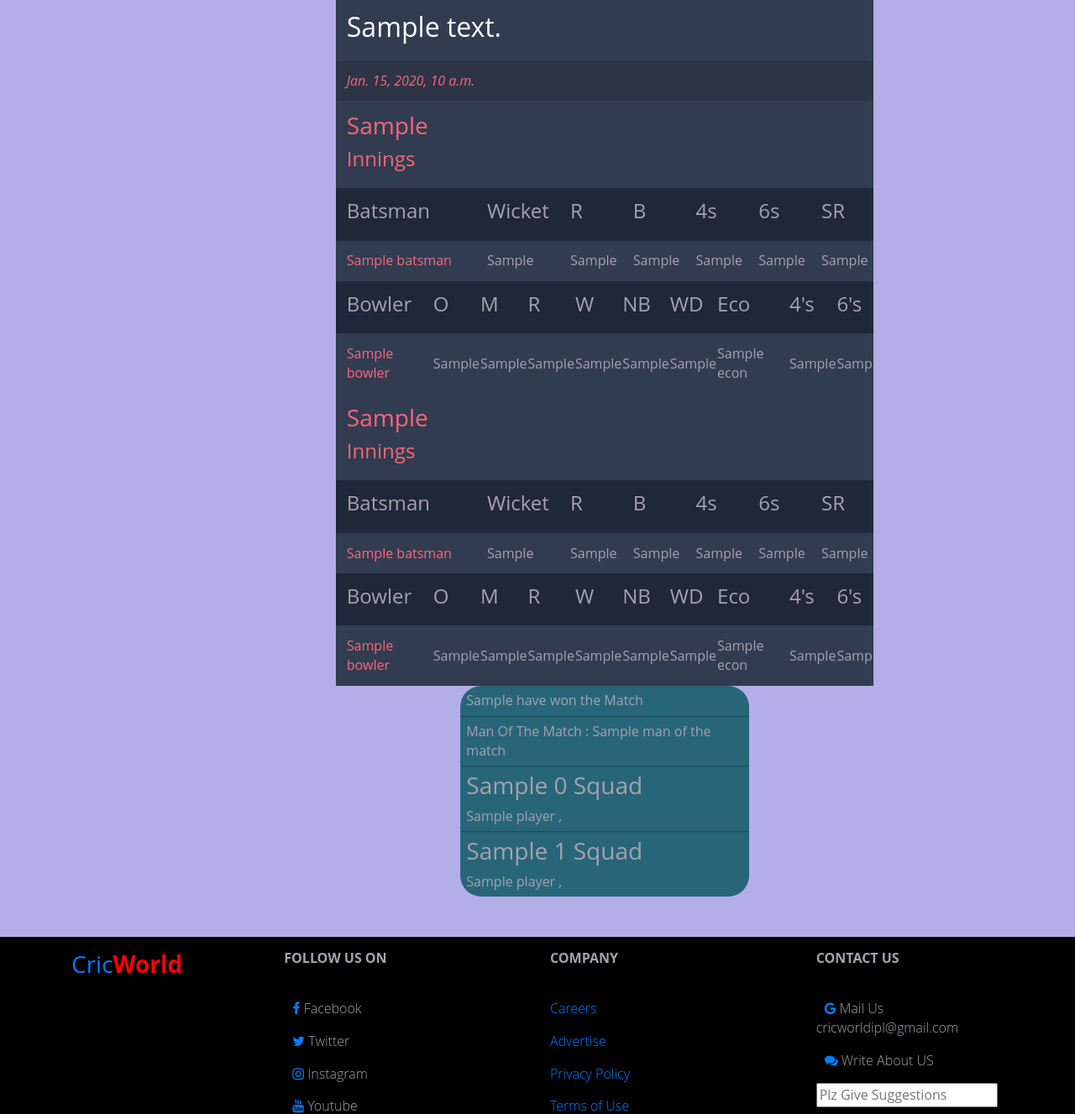
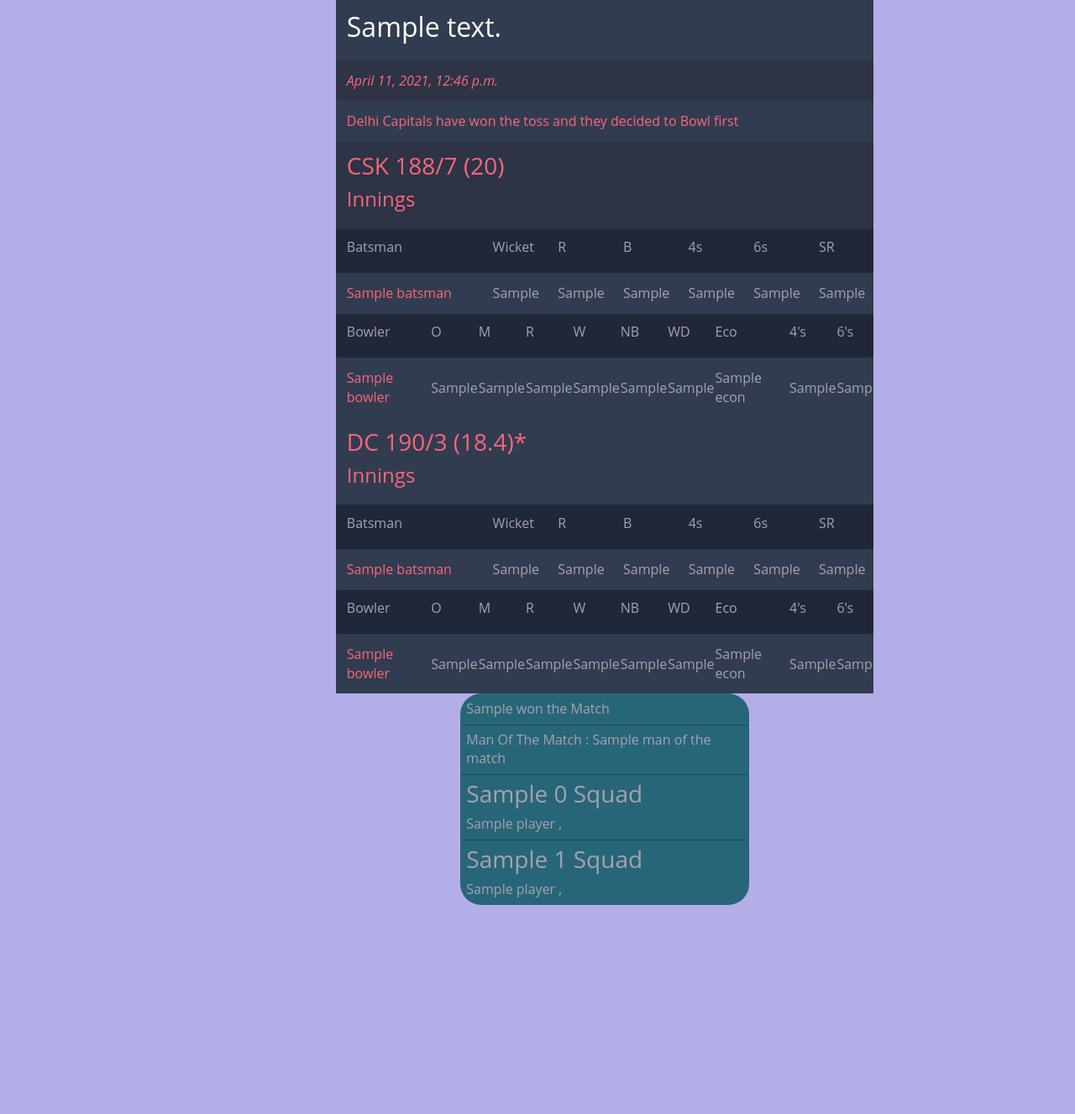
Before and after one commit to shivam-nitw/cricworld, a Django app: template templates/scoreboard.html in a window 1280 px wide. Shown: the part 60-1387 px from the top of the page at 84% size. After the commit the page ends 1138 px from the top, so only its background shows below. Run offline with Django 3.2, Linux system fonts and the light colour scheme; data comes from the database, SQL or seed files in the repository; both versions use the stored data as it was after the commit; the template is opened without the code that fills it: values that come from a table or form of the project are taken from there, most other values are stand-ins (such as "Sample title", 1, 10 or a date in 2020); some libraries are stand-ins or nearby versions.

Commit message:
semi-final

```diff
--- a/Cricworld/settings.py
+++ b/Cricworld/settings.py
@@ -125,5 +125,4 @@
 ]
 
 STATIC_ROOT = os.path.join(BASE_DIR, 'assets' )
-
 django_heroku.settings(locals())
--- a/static/css/styletwo.css
+++ b/static/css/styletwo.css
@@ -1,4 +1,3 @@
-
 .body {
   font-family: 'Open Sans', sans-serif;
   font-weight: 300;
@@ -263,11 +262,7 @@
   transition-timing-function: line;
 }
 
-@media (max-width: 800px) {
-.container td:nth-child(4),
-.container th:nth-child(4),.cont td:nth-child(4),
-.cont th:nth-child(4) { display: none; }
-}
+
 @media (min-width: 1200px){
   .box ,.extra{
     width: 50%;
@@ -283,12 +278,15 @@
 
 
   }
+  .extra {
+    width: 100%;
+    margin-bottom: 2em;
 
+  }
+}
 @media (min-width: 768px) and  (max-width: 1200px){
   .extra {
-
  	margin-bottom: 2em;
-
   }
 }
     hr {
@@ -297,6 +295,14 @@
 .extra{
   		margin-bottom: -10em;
      height: 50vh;
-
-
 }
+@media (max-width: 768px){
+  .box,.extra {
+    width: 100%;
+    margin-bottom: 2em;
+  }
+@media(max-width: 800px){
+    .container td:nth-child(6),
+    .conatainer th:nth-child(6),.cont
+    td:nth-child(6){ display : none;}
+}
--- a/templates/index.html
+++ b/templates/index.html
@@ -18,8 +18,8 @@
 
 	<main>
 		<section>
-			<h3>Welcome To Cricket ADDA</h3>
-			<h1>WE CELEBRATE CRICKET FOR <span class="change_content"> </span> <span style="margin-top: -10px;"> | </span> </h1>
+			<h3>Welcome To Cricworld</h3>
+			<h1>WE CELEBRATE CRICKET FOR <span class="change_content"> </span> <span style="margin-top: -10px;">  </span> </h1>
 			<p>"It's More Than  cricket"</p>
 			<a href='/home' class="btnone">Click To explore Cricket</a>
 		</section>
--- a/templates/scoreboard.html
+++ b/templates/scoreboard.html
@@ -127,28 +127,37 @@
       </nav>
        <div class="box">
             <table class="container">
+                    {% if resS.description != "null"%}
                     <tr>
-                        <td colspan="7"><h2 style = "color : white "} >{{resC.description}}</h2></td>
+                        <td colspan="7"><h2 style = "color : white "} >{{resS.description}}</h2></td>
                      </tr>
+                    {% else %}
+                    <tr>
+                        <td colspan="7"><h2 style = "color : white "} >{{resC.teamone}}   VS     {{resC.teamtwo}}</h2></td>
+                     </tr>
+                    {% endif %}
+
                 <tr>
                     <td  colspan="7"> <i>{{resC.date}}</i></td>
                 </tr>
+                <tr ><td colspan="7">{{resC.toss_winner_team}}  have won the toss and they  decided to {{resC.elected}} first</td></tr>
+
               <!--First Innings batting-->
                     <tr>
-                        <td colspan="7"><h3>{{resC.score1}}  <h4>Innings</h4>    </h3></td>
+                        <td colspan="7"><h3>{{resC.scoreone}}  <h4>Innings</h4>    </h3></td>
                     </tr>
                         <tr>
-                              <th><h4>Batsman</h4></th>
-                              <th><h4>Wicket</h4></th>
-                              <th><h4>R</h4></th>
-                              <th><h4>B</h4></th>
-                              <th><h4>4s</h4></th>
-                              <th><h4>6s</h4></th>
-                              <th><h4>SR</h4></th>
+                              <th><h6>Batsman</h6></th>
+                              <th><h6>Wicket</h6></th>
+                              <th><h6>R</h6></th>
+                              <th><h6>B</h6></th>
+                              <th><h6>4s</h6></th>
+                              <th><h6>6s</h6></th>
+                              <th><h6>SR</h6></th>
                          </tr>
 
                     <tbody>
-                          {% for i in resC.summary.data.batting.0.scores %}
+                          {% for i in resS.data.batting.0.scores %}
                               <tr>
                                   <td>{{i.batsman}}</td>
                                   <td>{{i.dismissal_info}}</td>
@@ -163,25 +172,25 @@
             </table>
         </div>
 
-                  <!--First Innings Bowling -->
+                  <!--First Inning Bowling -->
                   <div class="box">
                       <table class="container">
                           <thead>
                             <tr>
-                              <th><h4>Bowler</h4></th>
-                              <th><h4>O</h4></th>
-                              <th><h4>M</h4></th>
-                              <th><h4>R</h4></th>
-                              <th><h4>W</h4></th>
-                              <th><h4>NB</h4></th>
-                              <th><h4>WD</h4></th>
-                              <th><h4>Eco</h4></th>
-                              <th><h4>4's</h4></th>
-                              <th><h4>6's</h4></th>
+                              <th><h6>Bowler</h6></th>
+                              <th><h6>O</h6></th>
+                              <th><h6>M</h6></th>
+                              <th><h6>R</h6></th>
+                              <th><h6>W</h6></th>
+                              <th><h6>NB</h6></th>
+                              <th><h6>WD</h6></th>
+                              <th><h6>Eco</h6></th>
+                              <th><h6>4's</h6></th>
+                              <th><h6>6's</h6></th>
                             </tr>
                           </thead>
                            <tbody>
-                          {% for i in resC.summary.data.bowling.0.scores %}
+                          {% for i in resS.data.bowling.0.scores %}
                               <tr>
                                   <td>{{i.bowler}}</td>
                                   <td>{{i.O}}</td>
@@ -191,8 +200,8 @@
                                   <td>{{i.NB}}</td>
                                   <td>{{i.WD}}</td>
                                   <td>{{i.Econ}}</td>
+                                  <td>{{i.4s}}</td>
                                   <td>{{i.6s}}</td>
-                                  <td>{{i.4s}}</td>
                               </tr>
                           {% endfor %}
                            </tbody>
@@ -204,21 +213,20 @@
                   {% if resC.batsecond != "null" %}
                       <div class="box">
                           <table class="container">
-
                                 <tr>
-                                 <td colspan="7"><h3>{{resC.score2}}  </h3><h4>Innings</h4></td>
+                                 <td colspan="7"><h3>{{resC.scoretwo}}  </h3><h4>Innings</h4></td>
                                 </tr>
                                 <tr>
-                                  <th><h4>Batsman</h4></th>
-                                  <th><h4>Wicket</h4></th>
-                                  <th><h4>R</h4></th>
-                                  <th><h4>B</h4></th>
-                                  <th><h4>4s</h4></th>
-                                  <th><h4>6s</h4></th>
-                                  <th><h4>SR</h4></th>
+                                  <th><h6>Batsman</h6></th>
+                                  <th><h6>Wicket</h6></th>
+                                  <th><h6>R</h6></th>
+                                  <th><h6>B</h6></th>
+                                  <th><h6>4s</h6></th>
+                                  <th><h6>6s</h6></th>
+                                  <th><h6>SR</h6></th>
                                 </tr>
                                 <tbody>
-                                {% for i in resC.summary.data.batting.1.scores %}
+                                {% for i in resS.data.batting.1.scores %}
                                   <tr>
                                       <td>{{i.batsman}}</td>
                                       <td>{{i.dismissal_info}}</td>
@@ -238,20 +246,20 @@
                           <table class="container">
                               <thead>
                                 <tr>
-                                  <th><h4>Bowler</h4></th>
-                                  <th><h4>O</h4></th>
-                                  <th><h4>M</h4></th>
-                                  <th><h4>R</h4></th>
-                                  <th><h4>W</h4></th>
-                                  <th><h4>NB</h4></th>
-                                  <th><h4>WD</h4></th>
-                                  <th><h4>Eco</h4></th>
-                                  <th><h4>4's</h4></th>
-                                  <th><h4>6's</h4></th>
+                                  <th><h6>Bowler</h6></th>
+                                  <th><h6>O</h6></th>
+                                  <th><h6>M</h6></th>
+                                  <th><h6>R</h6></th>
+                                  <th><h6>W</h6></th>
+                                  <th><h6>NB</h6></th>
+                                  <th><h6>WD</h6></th>
+                                  <th><h6>Eco</h6></th>
+                                  <th><h6>4's</h6></th>
+                                  <th><h6>6's</h6></th>
                                 </tr>
                               </thead>
                                 <tbody>
-                              {% for i in resC.summary.data.bowling.1.scores %}
+                              {% for i in resS.data.bowling.1.scores %}
                                   <tr>
                                       <td>{{i.bowler}}</td>
                                       <td>{{i.O}}</td>
@@ -261,8 +269,8 @@
                                       <td>{{i.NB}}</td>
                                       <td>{{i.WD}}</td>
                                       <td>{{i.Econ}}</td>
+                                      <td>{{i.4s}}</td>
                                       <td>{{i.6s}}</td>
-                                      <td>{{i.4s}}</td>
                                   </tr>
                               {% endfor %}
                                <tbody>
@@ -275,30 +283,30 @@
     <table class="cont" style="background: #276678;border-radius: 25px">
       <tbody>
               <tr>
-                  <td colspan="2">{% if resC.summary.data.winner_team != "null" %}
-                            {{ resC.summary.data.winner_team}} have won the Match
+                  <td colspan="2">{% if resS.data.winner_team != "null" %}
+                            {{ resS.data.winner_team}} won the Match
                       {% endif %}
                   </td>
               </tr>
               <tr>
                   <td colspan="2">
-                      {% if resC.summary.data.man_of_the_match != "null" %}
-                      Man Of The Match : {{resC.summary.data.man_of_the_match.name}}
+                      {% if resS.data.man_of_the_match != "null" %}
+                      Man Of The Match : {{resS.data.man_of_the_match.name}}
                       {% endif %}
                   </td>
               </tr>
               <tr>
                   <td colspan="2">
-                  <h3>{{resC.summary.data.team.0.name}} Squad</h3>
-                      {% for i in resC.summary.data.team.0.players %}
+                  <h3>{{resS.data.team.0.name}} Squad</h3>
+                      {% for i in resS.data.team.0.players %}
                         {{i.name}} ,
                       {% endfor %}
                   </td>
                 </tr>
                 <tr>
                   <td>
-                      <h3>{{resC.summary.data.team.1.name}} Squad</h3>
-                      {% for i in resC.summary.data.team.1.players %}
+                      <h3>{{resS.data.team.1.name}} Squad</h3>
+                      {% for i in resS.data.team.1.players %}
                         {{i.name}} ,
                       {% endfor %}
                   </td>
@@ -308,103 +316,5 @@
       </div>
       <!-- *************************footer start************************* -->
         <!-- Footer -->
-        <footer class="page-footer font-small blue-grey lighten-5" style="background-color: black">
-          <!-- Footer Links -->
-          <div class="container text-center text-md-left mt-5">
-            <!-- Grid row -->
-            <div class="row mt-3 dark-grey-text">
-              <!-- Grid column -->
-              <div class="col-md-2 col-lg-2 col-xl-2 mb-4">
-                <!-- Content -->
-                <a href="#"><h3>Cric<b style="color: red">World</b></h3></a>
-              </div>
-              <!-- Grid column -->
-              <!-- Grid column -->
-              <div class="col-md-2 col-lg-2 col-xl-2 mx-auto mb-4">
-                <!-- Links -->
-                <h6 class="text-uppercase font-weight-bold">Follow US ON</h6>
-                <hr class="teal accent-3 mb-4 mt-0 d-inline-block mx-auto" style="width: 60px;">
-
-                <p >
-                   <a href="#" class="fa fa-facebook" style="margin-left :10px; "></a> Facebook
-                </p>
-                <p>
-               <a href="#" class="fa fa-twitter"  style="margin-left :10px; "></a>        Twitter
-                </p>
-                <p>
-                <a href="#" class="fa fa-instagram"  style="margin-left :10px; "></a>    Instagram
-                </p>
-                <p>
-                <a href="#" class="fa fa-youtube"  style="margin-left :10px; "></a>     Youtube
-                </p>
-                <p>
-                <a href="#" class="fa fa-pinterest"  style="margin-left :10px; "></a>   Pinterest
-                </p>
-              </div>
-              <!-- Grid column -->
-
-              <!-- Grid column -->
-              <div class="col-md-3 col-lg-2 col-xl-2 mx-auto mb-4">
-
-                <!-- Links -->
-                <h6 class="text-uppercase font-weight-bold">Company</h6>
-                <hr class="teal accent-3 mb-4 mt-0 d-inline-block mx-auto" style="width: 60px;">
-                <p>
-                  <a class="dark-grey-text" href="#signup">Careers</a>
-                </p>
-                <p>
-                  <a class="dark-grey-text" href="#!">Advertise</a>
-                </p>
-                <p>
-                  <a class="dark-grey-text" href="#aboutus">Privacy Policy</a>
-                </p>
-                <p>
-                  <a class="dark-grey-text" href="#help">Terms of Use</a>
-                </p>
-                 <p>
-                  <a class="dark-grey-text" href="#help">CricWorld Ads</a>
-                </p>
-              </div>
-              <!-- Grid column -->
-
-              <!-- Grid column -->
-             <div class="col-md-2 col-lg-2 col-xl-2 mx-auto mb-4">
-
-                <!-- Links -->
-                <h6 class="text-uppercase font-weight-bold">CONTACT US</h6>
-                <hr class="teal accent-3 mb-4 mt-0 d-inline-block mx-auto" style="width: 60px;">
-
-                <p >
-                   <a href="#" class="fa fa-google" style="margin-left :10px; "></a> Mail Us  cricworldipl@gmail.com
-                </p>
-                <p><a href="#" class="fa fa-comments"  style="margin-left :10px; "></a>
-                Write About US
-                </p>
-                <p>
-                </a> <input type="text" placeholder="Plz Give Suggestions" name="varun" >
-                </p>
-                <p>
-                <a href="#" class="fa fa-android"  style="margin-left :10px; "></a>  App
-                </p>
-                <p>
-                <a href="#" class="fa fa-apple"  style="margin-left :10px; "></a>  ios
-                </p>
-              </div>
-              <!-- Grid column -->
-
-            </div>
-            <!-- Grid row -->
-
-          </div>
-          <!-- Footer Links -->
-
-          <!-- Copyright -->
-          <div class="footer-copyright text-center text-black-50 py-3">© 2021 Copyright:
-            <a class="dark-grey-text" href="https://mdbootstrap.com/"></a>
-          </div>
-          <!-- Copyright -->
-
-        </footer>
-        <!-- Footer -->
     </body>
 </html>
```
Also changed, not shown: cricket/views.py (+61 -52 lines), templates/home.html (+10 -7 lines), db.sqlite3, static/images/a.jpg, static/images/b.jpg, static/images/d.jpg.
